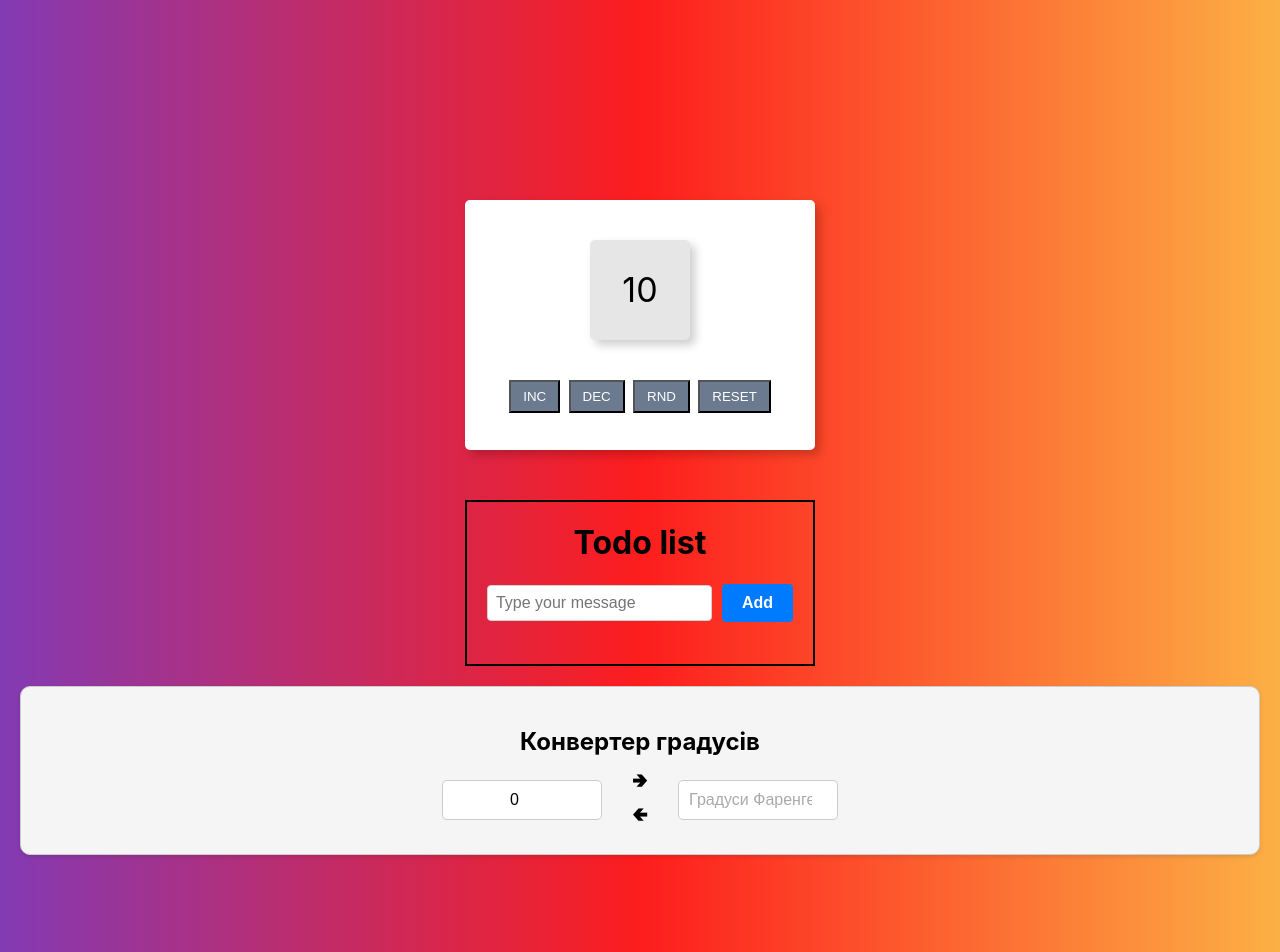
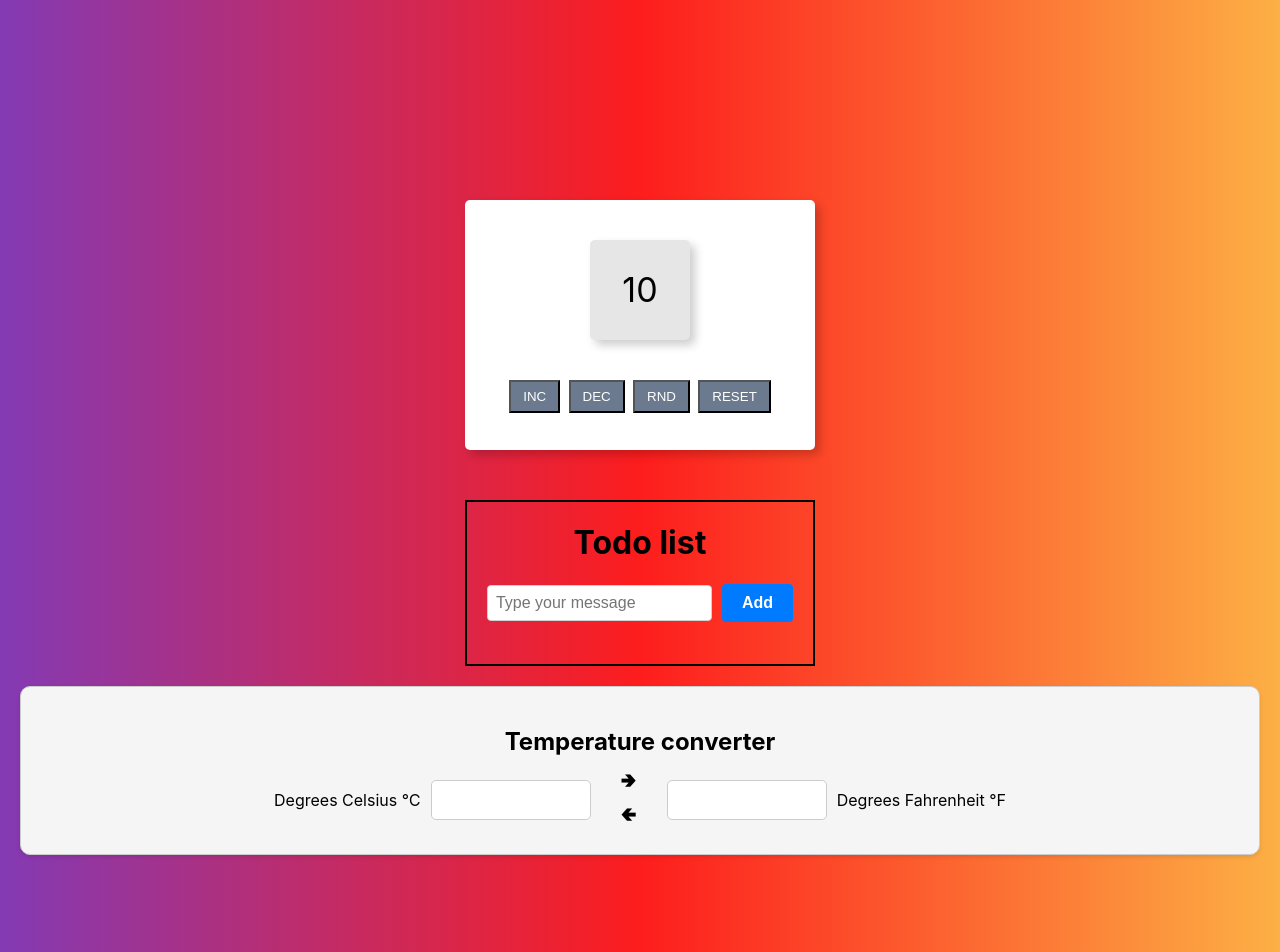
Before and after one commit to Bilostenko/React-Counter-Rate-Exchange, a React (Create React App) app: page / in a window 1280 px wide. Shown: the top 952 px of the page. Built offline with nearby package versions, Linux system fonts and the light colour scheme.

Commit message:
completed temperature converter

```diff
--- a/src/temperature converter/temperatureConverter.jsx
+++ b/src/temperature converter/temperatureConverter.jsx
@@ -9,10 +9,6 @@
 // Використовуйте стан для збереження значень температур у компоненті.
 // Це завдання допоможе вам вивчити, як використовувати setState() для оновлення відповідних частин стану, а також для взаємодії між різними полями введення та відображенням оновлених даних.
 
-// const fahrenheitValue = (celsiusValue * 9 / 5) + 32;
-// const celsiusValue = (fahrenheitValue - 32) * 5 / 9;
-// івент.таргет.валуе
-
 import React from "react";
 import { Component } from "react";
 import "./temperatureConverter.css"
@@ -21,34 +17,43 @@ class TemperatureConverter extends Component {
   constructor(props) {
     super(props);
     this.state = {
-      celsius: 0,
-      fahrenheit: 0
-    }
-    this.newFahrenheitValue = React.createRef()
+      celsius: '',
+      fahrenheit: ''
+    };
   }
 
-  handleFahrenheitChange = () => {
-    let currentFahrenheitValue = this.newFahrenheitValue.current.value;
-    let celsiusValue = ((currentFahrenheitValue - 32) * 5 / 9).toFixed(2);
+  handleCelsiusChange = (event) => {
+    const celsiusValue = event.target.value;
+    const fahrenheitValue = (celsiusValue * 9 / 5 + 32).toFixed(2);
 
-      this.setState({
-        celsius: celsiusValue
-      })
+    this.setState({
+      celsius: celsiusValue,
+      fahrenheit: fahrenheitValue
+    });
+  };
 
-  }
+  handleFahrenheitChange = (event) => {
+    const fahrenheitValue = event.target.value;
+    const celsiusValue = ((fahrenheitValue - 32) * 5 / 9).toFixed(2);
+
+    this.setState({
+      celsius: celsiusValue,
+      fahrenheit: fahrenheitValue
+    });
+  };
 
   render() {
     return (
       <div className="converter-container">
-        <h2 className="converter-title">Конвертер градусів</h2>
+        <h2 className="converter-title">Temperature converter</h2>
         <div className="input-container">
+          <span>Degrees Celsius &#8451;</span>
           <input
             type="number"
             value={this.state.celsius}
-            ref={this.newCelsiusValue}
             onChange={this.handleCelsiusChange}
-            placeholder="Градуси Цельсія"
-            className="input-celsius" />
+            className="input-celsius"
+          />
 
           <div className="arrows">
             <div className="arrow-icon">&#129154;</div>
@@ -57,17 +62,14 @@ class TemperatureConverter extends Component {
 
           <input
             type="number"
-            // value={this.fahrenheit}
-            ref={this.newFahrenheitValue}
+            value={this.state.fahrenheit}
             onChange={this.handleFahrenheitChange}
-            placeholder="Градуси Фаренгейта"
-            className="input-fahrenheit" />
+            className="input-fahrenheit"
+          />
+          <span>Degrees Fahrenheit &#8457;</span>
         </div>
       </div>
-
-
-
-    )
+    );
   }
 }
 
```
Also changed, not shown: src/counter/counter.jsx (+7 -9 lines), src/todo-list/task-list.jsx (+11 -12 lines).
